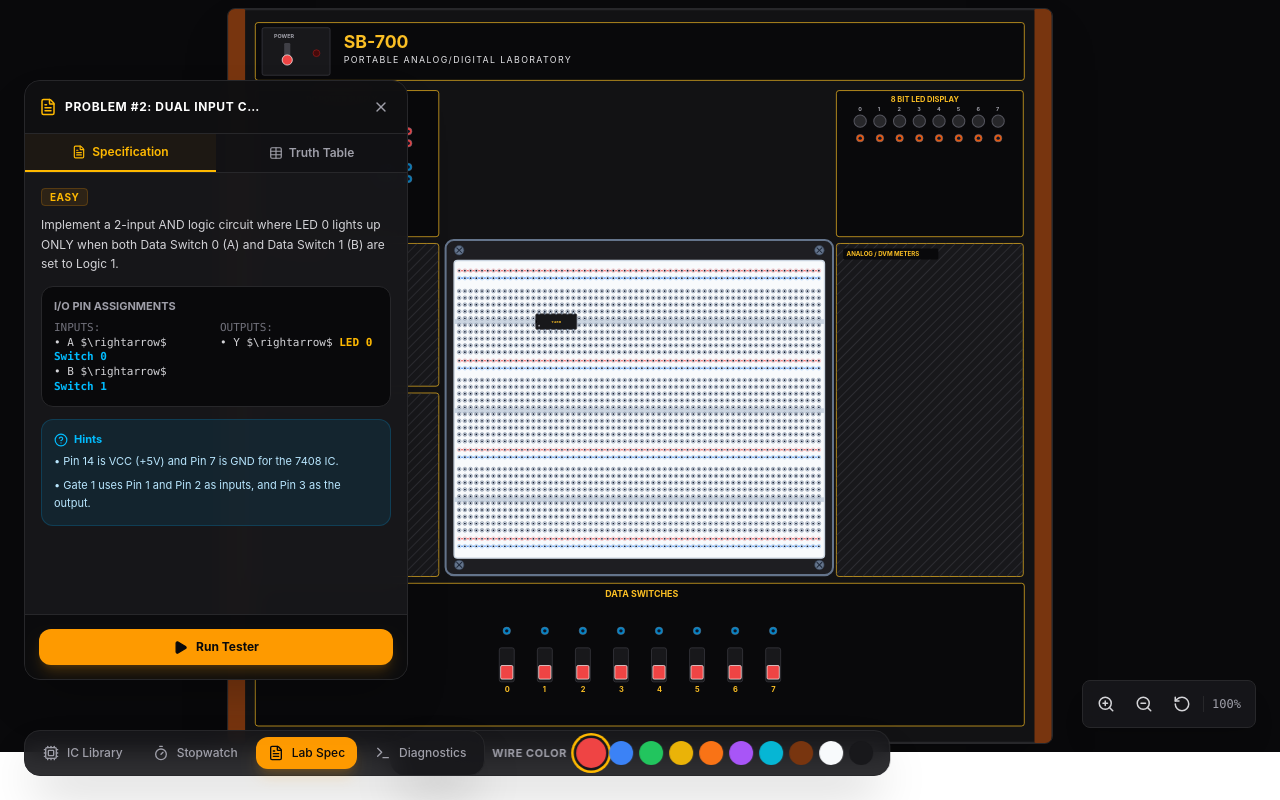
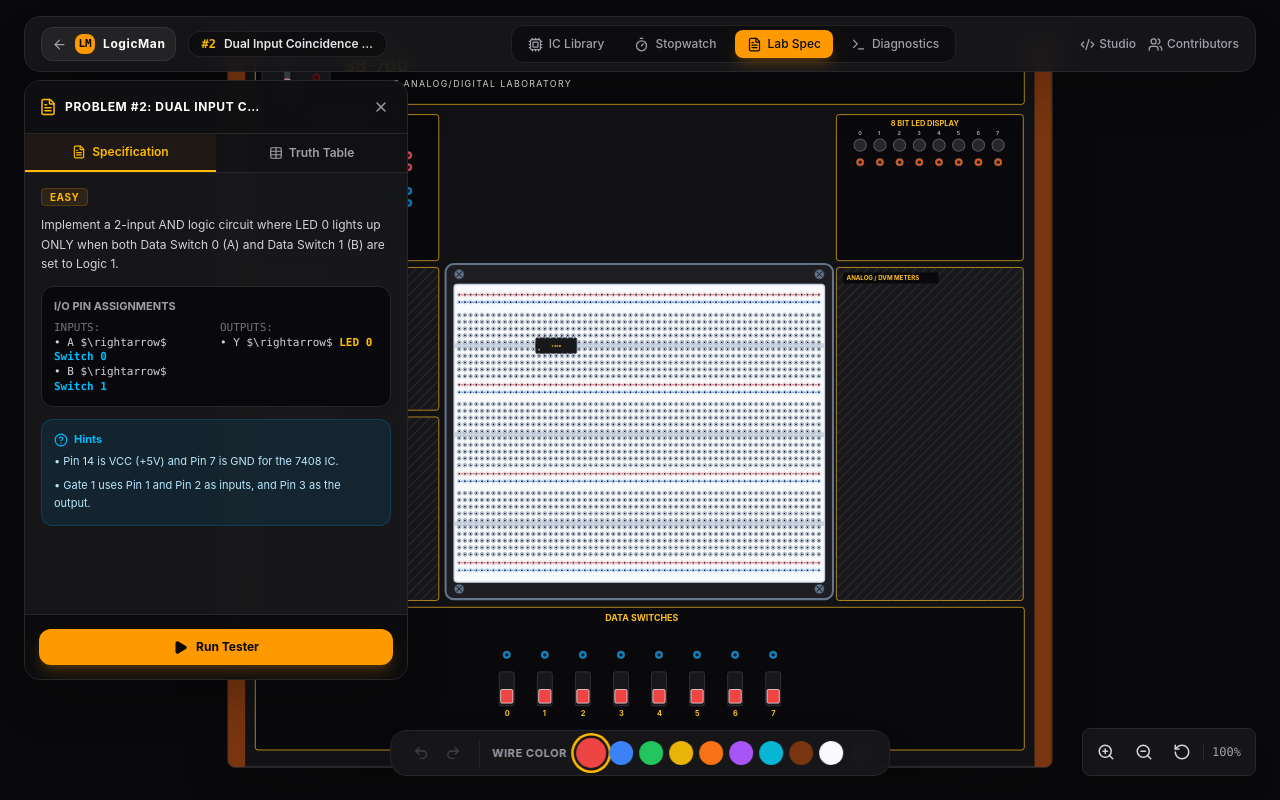
Before and after one commit to TahsinAhmadSadik/logic-man, a React (Vite) app: page /problem/prob_2 in a window 1280 px wide. Built offline with nearby package versions, Linux system fonts and the light colour scheme.

Commit message:
Simulator Navbar

```diff
--- a/src/components/HoleCanvas.jsx
+++ b/src/components/HoleCanvas.jsx
@@ -6,7 +6,7 @@ import { WireOverlay } from './WireOverlay';
 import { PlacedICOverlay } from './PlacedICOverlay';
 import { ICLibraryPanel } from './ICLibraryPanel';
 import { ColorPickerToolbar } from './ColorPickerToolbar';
-import { BottomFloatingBar } from './BottomFloatingBar';
+import { SimulatorNavbar } from './SimulatorNavbar';
 import { useKeyboardShortcuts } from '../hooks/useKeyboardShortcuts';
 import { IC_CATALOG } from '../data/icCatalog';
 import { ZoomIn, ZoomOut, RotateCcw } from 'lucide-react';
@@ -132,7 +132,7 @@ export const HoleCanvas = () => {
   return (
     <div
       ref={containerRef}
-      className={`relative w-full h-full flex items-center justify-center overflow-hidden select-none bg-zinc-950 p-2 ${
+      className={`relative w-screen h-screen flex items-center justify-center overflow-hidden select-none bg-zinc-950 p-2 ${
         isPanning ? 'cursor-grabbing' : 'cursor-grab'
       }`}
       onWheel={handleWheel}
@@ -154,7 +154,7 @@ export const HoleCanvas = () => {
       <ConfirmModal />
 
       <ColorPickerToolbar />
-      <BottomFloatingBar />
+      <SimulatorNavbar />
 
       <div className="absolute bottom-6 right-6 z-40 flex items-center gap-1 bg-zinc-900/90 border border-zinc-800 p-1.5 rounded-lg shadow-xl text-zinc-300 backdrop-blur">
         <button onClick={() => setScale((s) => Math.min(s * 1.25, 8.0))} className="p-2 hover:bg-zinc-800 rounded-md">
--- /dev/null
+++ b/src/components/SimulatorNavbar.jsx
@@ -0,0 +1,120 @@
+import React from 'react';
+import { Link } from 'react-router-dom';
+import { useSimulatorStore } from '../store/useSimulatorStore';
+import {
+  ArrowLeft,
+  Award,
+  Code2,
+  Users,
+  Cpu,
+  Timer,
+  FileText,
+  Terminal
+} from 'lucide-react';
+
+export const SimulatorNavbar = () => {
+  const {
+    currentProblem,
+    completedProblemIds,
+    activePanel,
+    togglePanel,
+    isShortCircuit
+  } = useSimulatorStore();
+
+  const isCompleted =
+    currentProblem &&
+    (completedProblemIds.includes(currentProblem.id) ||
+      completedProblemIds.includes(String(currentProblem.numId)));
+
+  const panels = [
+    { id: 'library', label: 'IC Library', icon: Cpu },
+    { id: 'timer', label: 'Stopwatch', icon: Timer },
+    { id: 'spec', label: 'Lab Spec', icon: FileText },
+    { id: 'console', label: 'Diagnostics', icon: Terminal, alert: isShortCircuit }
+  ];
+
+  return (
+    <header className="fixed top-4 left-6 right-6 z-40 flex items-center justify-between gap-3 px-4 py-2 bg-zinc-900/90 border border-zinc-800 rounded-2xl shadow-2xl backdrop-blur-md text-zinc-100 overflow-x-auto">
+      {/* Left Section: Brand Logo & Problem Metadata */}
+      <div className="flex items-center gap-3 shrink-0">
+        <Link
+          to="/"
+          className="group flex items-center gap-2 px-2.5 py-1.5 rounded-xl bg-zinc-800/80 hover:bg-amber-500/10 hover:border-amber-500/30 border border-zinc-700/60 transition-all duration-150"
+          title="Back to Homepage"
+        >
+          <ArrowLeft size={15} className="text-zinc-400 group-hover:-translate-x-0.5 group-hover:text-amber-400 transition-all" />
+          <div className="w-5 h-5 rounded-lg bg-amber-500 flex items-center justify-center text-zinc-950 font-bold font-mono text-[11px]">
+            LM
+          </div>
+          <span className="font-bold text-xs tracking-wider text-white group-hover:text-amber-400 transition-colors hidden sm:inline">
+            LogicMan
+          </span>
+        </Link>
+
+        {currentProblem && (
+          <div className="hidden lg:flex items-center gap-2 px-3 py-1 bg-zinc-950/60 border border-zinc-800/80 rounded-xl text-xs">
+            <span className="font-mono text-amber-400 font-bold">
+              #{currentProblem.numId}
+            </span>
+            <span className="font-semibold text-zinc-200 truncate max-w-[150px]">
+              {currentProblem.title}
+            </span>
+            {isCompleted && (
+              <span className="flex items-center gap-1 text-[10px] bg-emerald-500/20 text-emerald-400 px-2 py-0.5 rounded-full border border-emerald-500/40 font-bold">
+                <Award size={12} /> Solved
+              </span>
+            )}
+          </div>
+        )}
+      </div>
+
+      {/* Center Section: Panel Toggles (Merged from Bottom Floating Bar) */}
+      <div className="flex items-center gap-1.5 bg-zinc-950/60 border border-zinc-800/80 p-1 rounded-xl">
+        {panels.map((p) => {
+          const Icon = p.icon;
+          const isActive = activePanel === p.id;
+
+          return (
+            <button
+              key={p.id}
+              onClick={() => togglePanel(p.id)}
+              className={`relative flex items-center gap-1.5 px-3 py-1.5 rounded-lg text-xs font-medium transition-all duration-150 ${
+                isActive
+                  ? 'bg-amber-500 text-zinc-950 font-bold shadow-lg shadow-amber-500/20'
+                  : 'text-zinc-400 hover:text-white hover:bg-zinc-800/80'
+              }`}
+            >
+              <Icon size={15} />
+              <span className="hidden md:inline">{p.label}</span>
+
+              {/* Alert indicator for Diagnostics */}
+              {p.alert && (
+                <span className="absolute -top-1 -right-1 w-2.5 h-2.5 bg-rose-500 rounded-full animate-ping" />
+              )}
+            </button>
+          );
+        })}
+      </div>
+
+      {/* Right Section: Quick Links */}
+      <div className="flex items-center gap-3 text-xs font-medium shrink-0">
+        <Link
+          to="/author"
+          className="flex items-center gap-1 text-zinc-400 hover:text-amber-400 transition-colors"
+          title="Problem Studio"
+        >
+          <Code2 size={15} />
+          <span className="hidden xl:inline">Studio</span>
+        </Link>
+        <Link
+          to="/contributors"
+          className="flex items-center gap-1 text-zinc-400 hover:text-amber-400 transition-colors"
+          title="Contributors"
+        >
+          <Users size={15} />
+          <span className="hidden xl:inline">Contributors</span>
+        </Link>
+      </div>
+    </header>
+  );
+};
```
